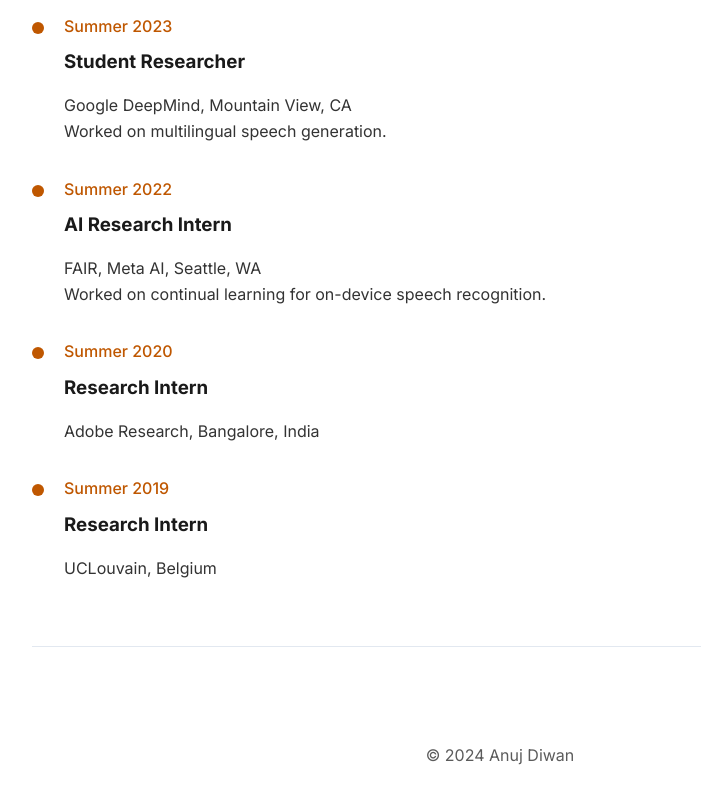
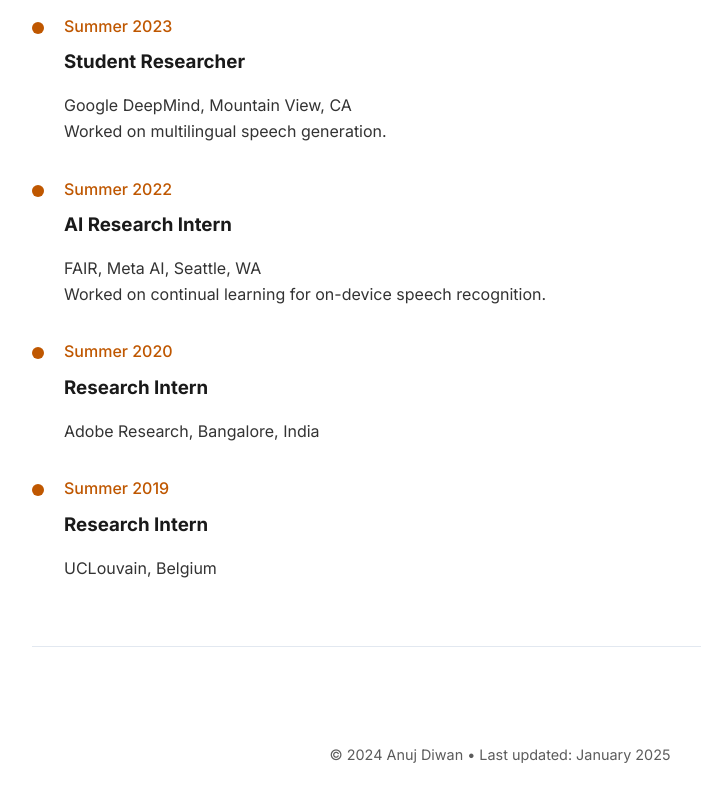
Before and after one commit to ajd12342/ajd12342.github.io, a plain HTML site: page index.html in a window 1280 px wide. Shown: the part 2860-3660 px from the top of the page, without its empty margins (140-841 px from the left). Drawn offline with Linux system fonts and the light colour scheme.

Commit message:
Updated footer

```diff
--- a/index.html
+++ b/index.html
@@ -221,7 +221,7 @@
 
         <footer>
             <div class="container">
-                <p>&copy; 2024 Anuj Diwan</p>
+                <p>&copy; 2024 Anuj Diwan • Last updated: January 2025</p>
             </div>
         </footer>
 
--- a/styles.css
+++ b/styles.css
@@ -268,6 +268,14 @@ footer {
     padding: 2rem 0;
     color: var(--text-color);
     opacity: 0.8;
+    font-size: 0.9rem;
+}
+
+footer p {
+    display: flex;
+    align-items: center;
+    justify-content: center;
+    gap: 0.5rem;
 }
 
 /* About Section Grid Layout */
```
